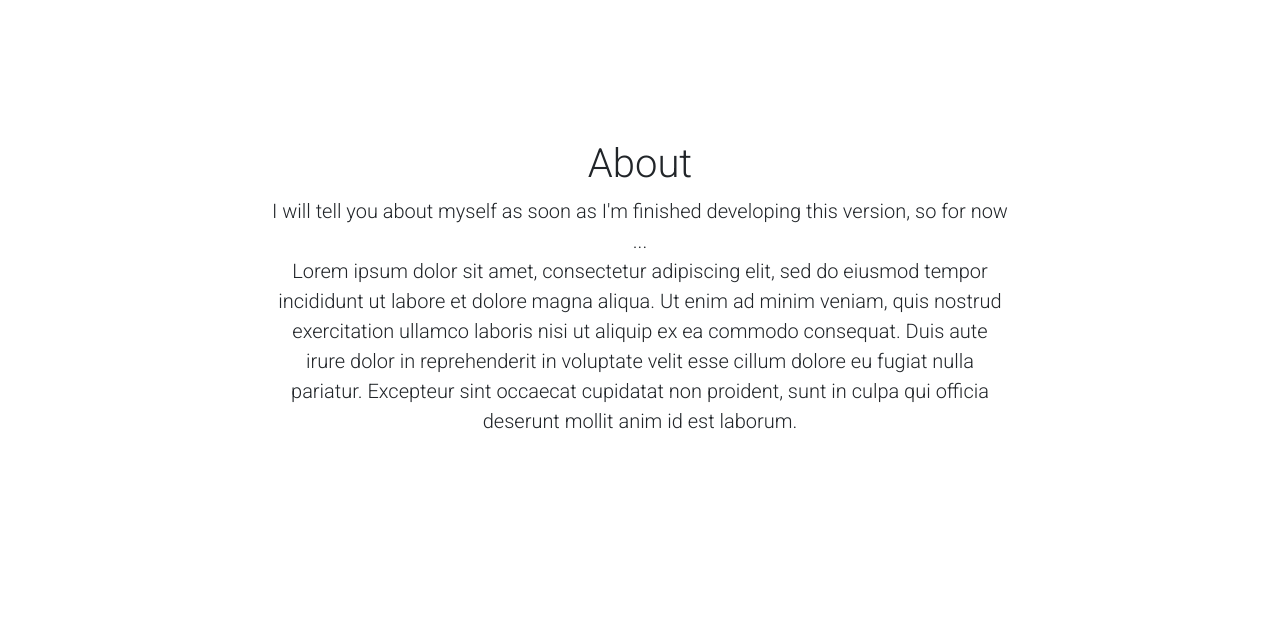
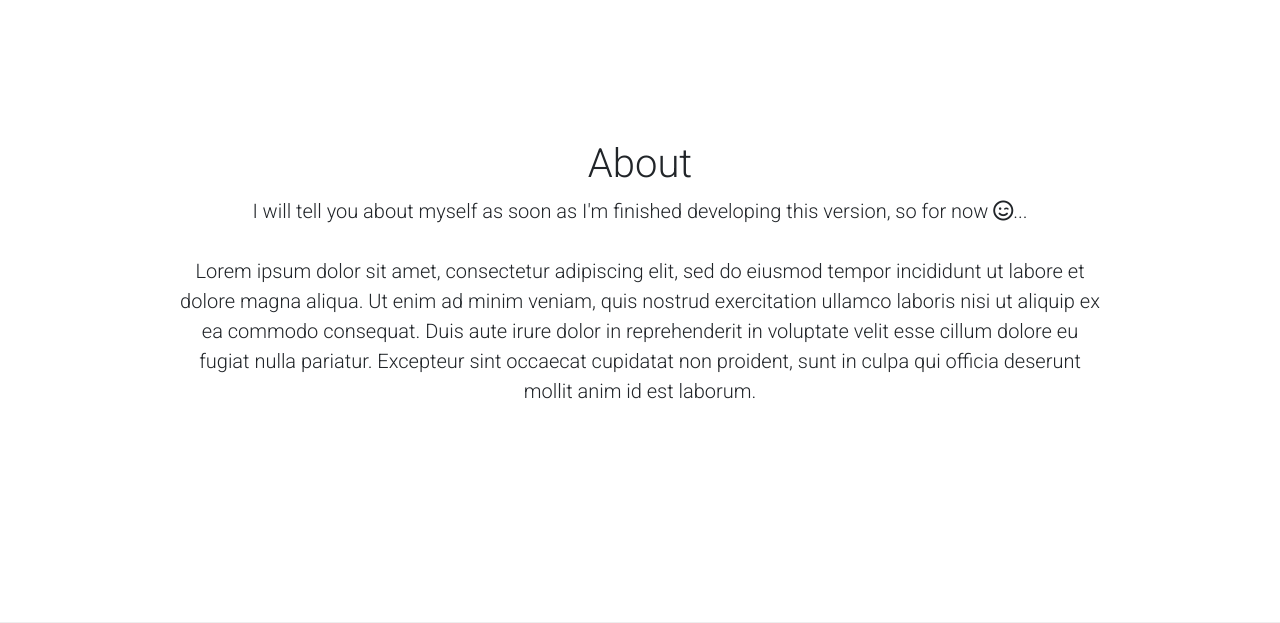
Before and after one commit to Hardanto/mkario, a PHP site: page /frontend/about in a window 1280 px wide. Shown: the part 158-781 px from the top of the page. Run offline with PHP 8.4, Linux system fonts and the light colour scheme; some libraries are stand-ins or nearby versions.

Commit message:
Some small changes to

```diff
--- a/frontend/about.php
+++ b/frontend/about.php
@@ -60,10 +60,10 @@ require_once('../vendor/autoload.php');
             </div>
             <div class='row'>
                 <div class='col'></div>
-                <div class='col-12 col-lg-8'>
+                <div class='col-12 col-lg-10'>
                     <h1 class='fw-light text-center'>About</h1>
                     <p class='text-center lead'>
-                        I will tell you about myself as soon as I'm finished developing this version, so for now <i class="fa-light fa-face-smile-wink"></i>... <br>
+                        I will tell you about myself as soon as I'm finished developing this version, so for now <i class="fa-regular fa-face-smile-wink"></i>... <br><br>
                         Lorem ipsum dolor sit amet, consectetur adipiscing elit, sed do eiusmod tempor incididunt ut labore et dolore magna aliqua. Ut enim ad minim veniam, quis nostrud exercitation ullamco laboris nisi ut aliquip ex ea commodo consequat. Duis aute irure dolor in reprehenderit in voluptate velit esse cillum dolore eu fugiat nulla pariatur. Excepteur sint occaecat cupidatat non proident, sunt in culpa qui officia deserunt mollit anim id est laborum.
                     </p>
                 </div>
--- a/frontend/landing.php
+++ b/frontend/landing.php
@@ -175,8 +175,8 @@ $test = new \Required\DatabasePreparations();
 												<li><p>HTML 5</p></li>
 												<li><p>CSS 3</p></li>
 												<li><p>Bootsrap 5.3.3</p></li>
-												<!-- <li><p>JavaScript ES6 (Not yet implemented)</p></li> -->
-												<li><p>ReactJS (Not yet implemented)</p></li>
+												<li><p>JavaScript ES6 (Not yet implemented)</p></li>
+												<!-- <li><p>ReactJS (Not yet implemented)</p></li> -->
 											</ul>
 										</article>
 									</div>
```
